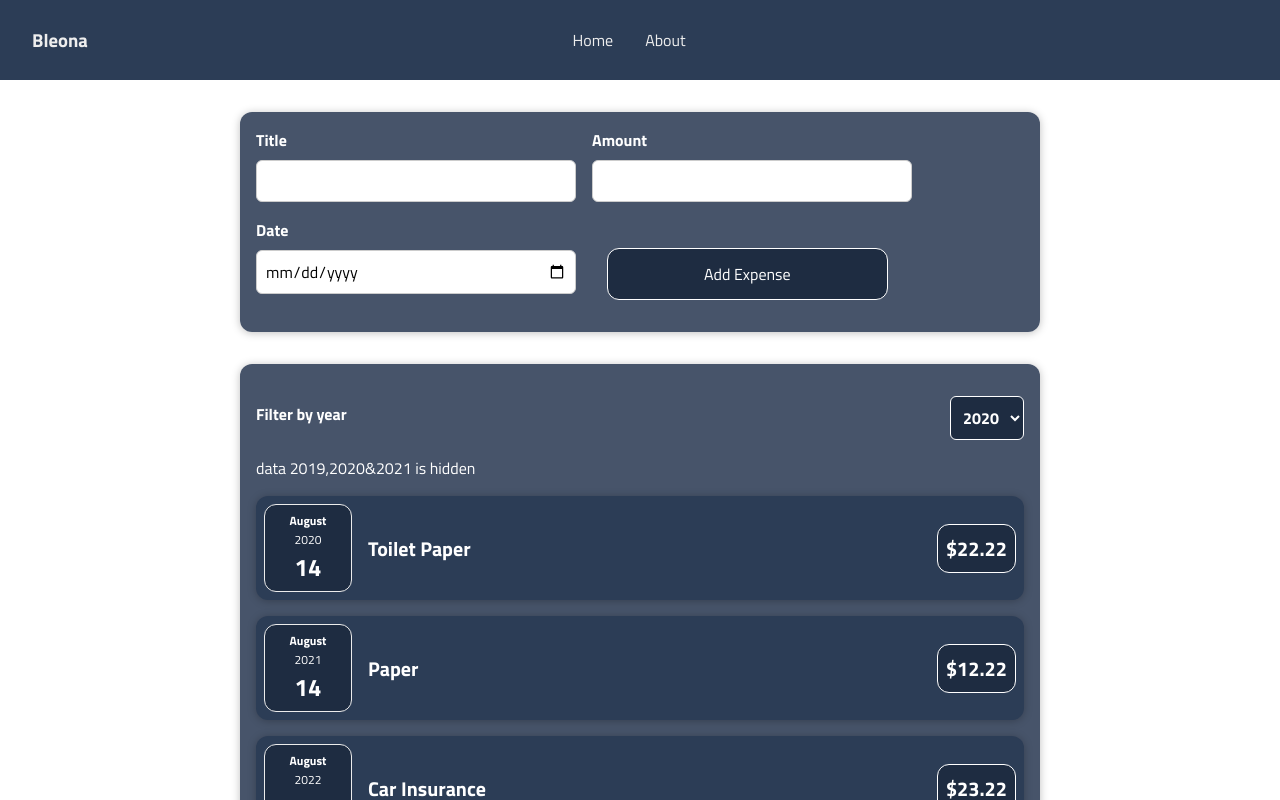
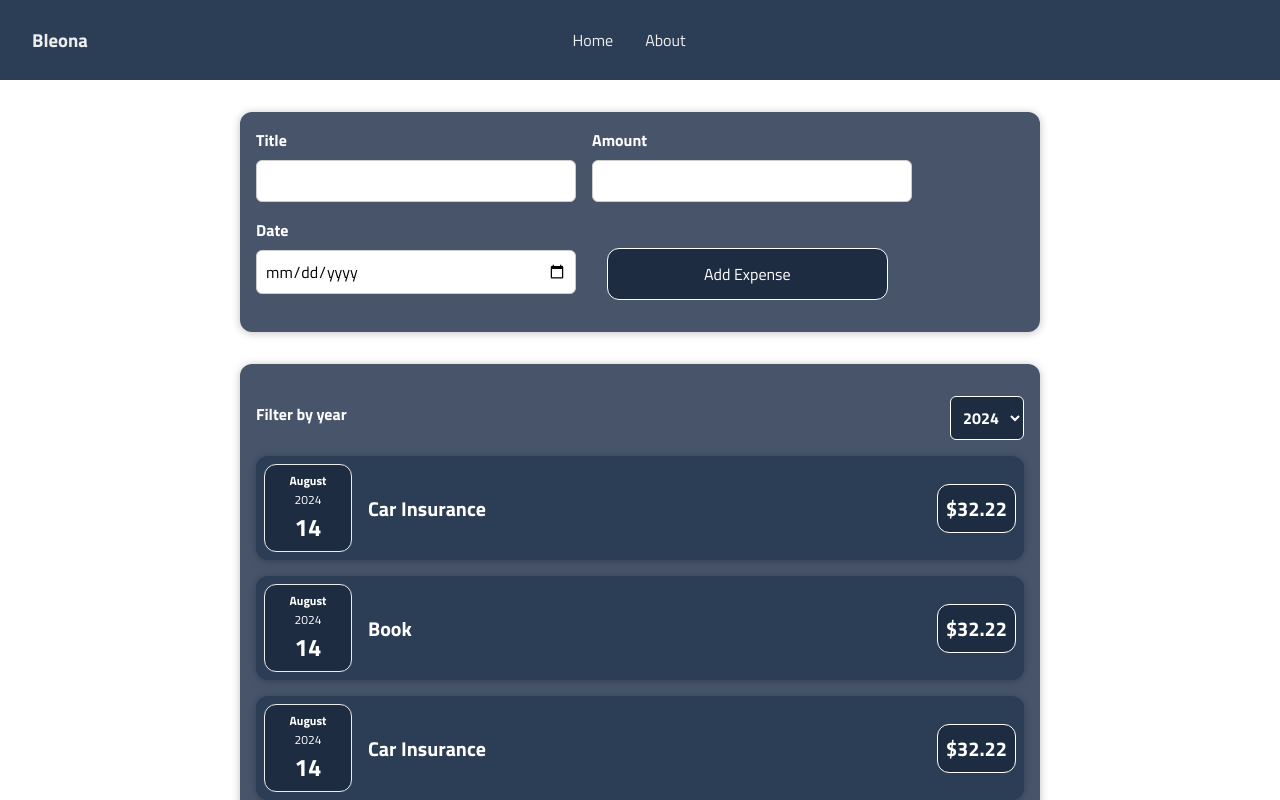
Before and after one commit to BleonaZeqiri/React_js, a React (Create React App) app: page / in a window 1280 px wide. Shown: the top 800 px of the page. Built offline with nearby package versions, Linux system fonts and the light colour scheme.

Commit message:
Cleaned up and organized the code

```diff
--- a/src/components/Expenses/ExpenseItem.jsx
+++ b/src/components/Expenses/ExpenseItem.jsx
@@ -1,6 +1,6 @@
 import React from "react";
+import ExpenseDate from "./ExpenseDate.jsx";
 import Card from "../UI/Card.jsx";
-import ExpenseDate from "./ExpenseDate.jsx";
 
 import "./ExpenseItem.css";
 
--- a/src/components/Expenses/Expenses.jsx
+++ b/src/components/Expenses/Expenses.jsx
@@ -6,19 +6,16 @@ import Card from "../UI/Card";
 import "./Expenses.css";
 
 const Expenses = ({ items }) => {
-  const [filteredYear, setFilteredYear] = useState("2020");
-  let filterInfoText = "2019,2021&2022";
+  const [filteredYear, setFilteredYear] = useState("2024");
 
-  if (filteredYear === "2019") {
-    filterInfoText = "2020,2021&2022";
-  } else if (filteredYear === "2021") {
-    filterInfoText = "2019,2020&2022";
-  } else {
-    filterInfoText = "2019,2020&2021";
-  }
   const filterChangeHandler = (selectedYear) => {
     setFilteredYear(selectedYear);
   };
+
+  const filteredExpenses = items.filter(
+    (expense) => expense.date.getFullYear().toString() === filteredYear
+  );
+
   return (
     <div>
       <Card className="expenses">
@@ -26,17 +23,18 @@ const Expenses = ({ items }) => {
           selected={filteredYear}
           onChangeFilter={filterChangeHandler}
         />
-        <p>data {filterInfoText} is hidden</p>
-        {items?.map((expense, index) => {
-          return (
+        {filteredExpenses.length === 0 ? (
+          <p>No expenses found</p>
+        ) : (
+          filteredExpenses.map((expense) => (
             <ExpenseItem
-              key={`expenseItem-${index}`}
+              key={expense.id}
               title={expense.title}
               amount={expense.amount}
               date={expense.date}
             />
-          );
-        })}
+          ))
+        )}
       </Card>
     </div>
   );
--- a/src/components/Expenses/ExpensesFilter.jsx
+++ b/src/components/Expenses/ExpensesFilter.jsx
@@ -11,6 +11,8 @@ const ExpensesFilter = (props) => {
       <div className="expenses-filter__control">
         <label>Filter by year</label>
         <select value={props.selected} onChange={dropdownChangeHandler}>
+          <option value="2024">2024</option>
+          <option value="2023">2023</option>
           <option value="2022">2022</option>
           <option value="2021">2021</option>
           <option value="2020">2020</option>
--- a/src/components/Navbar/Navbar.css
+++ b/src/components/Navbar/Navbar.css
@@ -31,7 +31,7 @@ nav a {
 }
 
 nav a:hover {
-  color: var(--secondaryColor);
+  color: #5bdeff;
 }
 
 header .nav-btn {
--- a/src/components/Navbar/Navbar.jsx
+++ b/src/components/Navbar/Navbar.jsx
@@ -1,7 +1,6 @@
 import { useRef } from "react";
 import { FaBars, FaTimes } from "react-icons/fa";
-import { Link, NavLink } from "react-router-dom";
-
+import { Link } from "react-router-dom";
 import "./Navbar.css";
 
 function Navbar() {
@@ -11,12 +10,20 @@ function Navbar() {
     navRef.current.classList.toggle("responsive_nav");
   };
 
+  const closeNavbar = () => {
+    navRef.current.classList.remove("responsive_nav");
+  };
+
   return (
     <header>
       <h3>Bleona</h3>
       <nav ref={navRef}>
-        <Link to="/">Home</Link>
-        <Link to="/about">About</Link>
+        <Link to="/" onClick={closeNavbar}>
+          Home
+        </Link>
+        <Link to="/about" onClick={closeNavbar}>
+          About
+        </Link>
 
         <button className="nav-btn nav-close-btn" onClick={showNavbar}>
           <FaTimes />
--- a/src/components/NewExpense/ExpenseForm.css
+++ b/src/components/NewExpense/ExpenseForm.css
@@ -22,8 +22,11 @@
 .new-expense__actions {
   text-align: right;
 }
-@media only screen and (max-width: 1024px) {
+@media only screen and (max-width: 600px) {
   .new-expense__control {
-    max-width: 95%;
+    max-width: 100%;
+  }
+  .new-expense__control input {
+    width: 37rem;
   }
 }
--- a/src/components/NewExpense/ExpenseForm.jsx
+++ b/src/components/NewExpense/ExpenseForm.jsx
@@ -58,7 +58,7 @@ const ExpenseForm = (props) => {
             id="date"
             value={enteredDate}
             min="2019-01-01"
-            max="2022-12-31"
+            max="2024-12-31"
             onChange={dateChangeHandler}
           />
         </div>
--- a/src/components/NewExpense/NewExpense.css
+++ b/src/components/NewExpense/NewExpense.css
@@ -19,16 +19,14 @@
   color: white;
   border-radius: 12px;
 }
-/* .new-expense__control {
-  width: 500px;
-} */
-@media only screen and (max-width: 1024px) {
+
+@media only screen and (max-width: 600px) {
   .new-expense button {
     margin: 0;
     padding: 9px 5rem;
   }
   .new-expense__actions {
-    width: 96%;
+    width: 100%;
   }
   .new-expense__actions button {
     width: 100%;
--- a/src/pages/Home.jsx
+++ b/src/pages/Home.jsx
@@ -1,8 +1,8 @@
-import React from "react";
+import React, { useState } from "react";
+import NewExpense from "../components/NewExpense/NewExpense";
 import Expenses from "../components/Expenses/Expenses";
-import NewExpense from "../components/NewExpense/NewExpense";
-const Home = () => {
-  const expenses = [
+
+const DUMMY_EXPENSES = [
   {
     id: "b1",
     title: "Toilet Paper",
@@ -22,15 +22,42 @@ const Home = () => {
     date: new Date(2022, 7, 14),
   },
   {
+    id: "dd4",
+    title: "Pen",
+    amount: 1.22,
+    date: new Date(2023, 4, 14),
+  },
+  {
+    id: "b4",
+    title: "Car Insurance",
+    amount: 32.22,
+    date: new Date(2024, 7, 14),
+  },
+  {
     id: "b4",
     title: "Book",
     amount: 32.22,
-      date: new Date(2023, 7, 14),
+    date: new Date(2024, 7, 14),
+  },
+  {
+    id: "b4",
+    title: "Car Insurance",
+    amount: 32.22,
+    date: new Date(2024, 7, 14),
+  },
+  {
+    id: "b4",
+    title: "Book",
+    amount: 32.22,
+    date: new Date(2024, 7, 14),
   },
 ];
+const Home = () => {
+  const [expenses, setExpenses] = useState(DUMMY_EXPENSES);
   const addExpenseHandler = (expense) => {
-    console.log("in Home.jsx");
-    console.log(expense);
+    setExpenses((prevExpenses) => {
+      return [expense, ...prevExpenses];
+    });
   };
 
   return (
```
Lines whose indentation alone changed are shown as unchanged.
